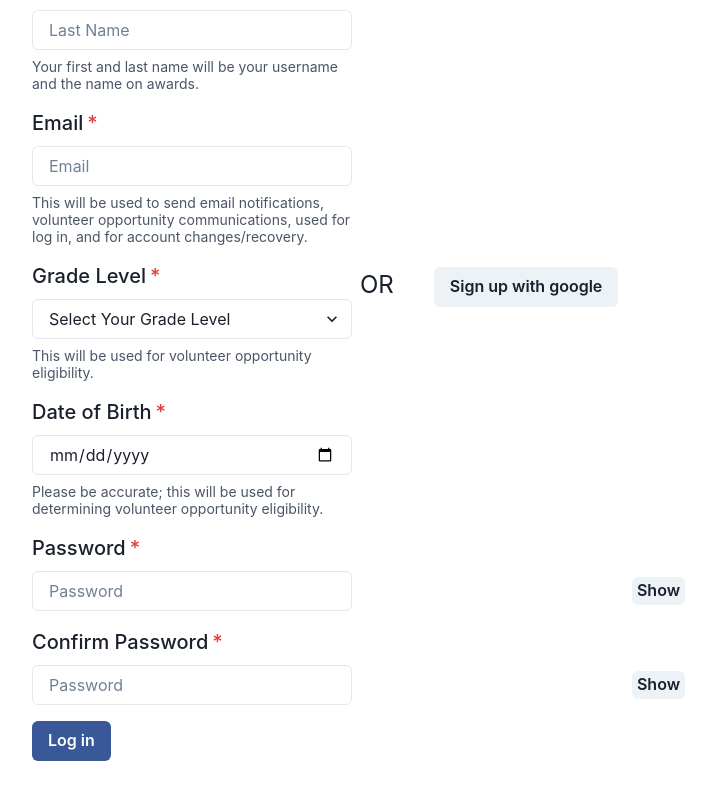
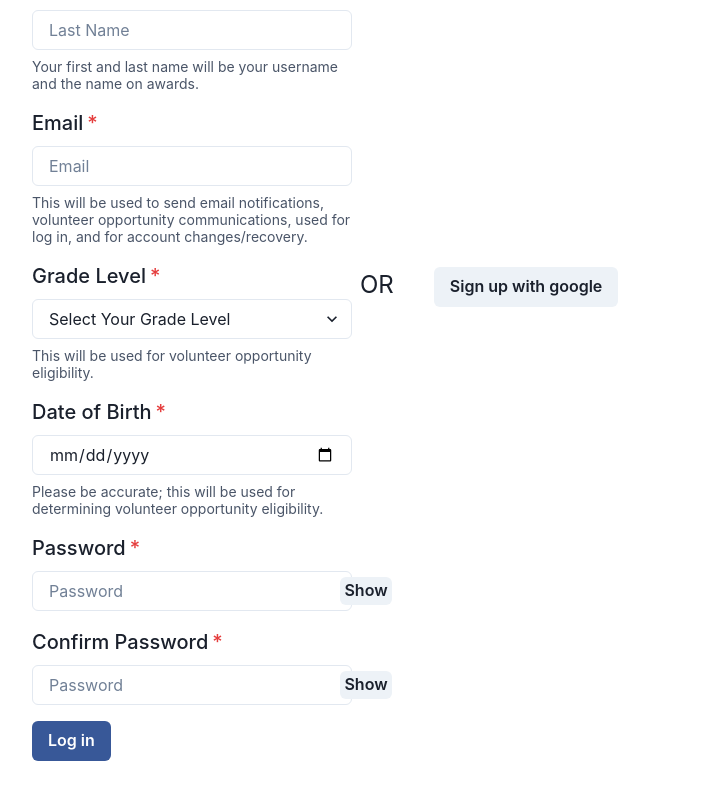
Before and after one commit to uvadhar11/Volunteer-Hub, a React (Create React App) app in the folder app/: page /sign-up in a window 1280 px wide. Shown: the part 410-1210 px from the top of the page, without its empty margins (344-1060 px from the left). Built offline with nearby package versions, Linux system fonts and the light colour scheme.

Commit message:
Moved firebase stuff into own file to keep dry

```diff
--- a/app/src/components/log-in.js
+++ b/app/src/components/log-in.js
@@ -14,30 +14,8 @@ import {
 // import React, { useEffect } from "react";
 import NavBar from "./navbar";
 import { useNavigate } from "react-router-dom";
-
-// Import the functions you need from the SDKs you need
-import { initializeApp } from "firebase/app";
-import { getAnalytics } from "firebase/analytics";
-import { getAuth, signInWithEmailAndPassword } from "firebase/auth";
-// TODO: Add SDKs for Firebase products that you want to use
-// https://firebase.google.com/docs/web/setup#available-libraries
-
-// Your web app's Firebase configuration
-// For Firebase JS SDK v7.20.0 and later, measurementId is optional
-const firebaseConfig = {
-  apiKey: "AIzaSyCxxj17SlXivIeQczKJrDspmtjy0ZP_49k",
-  authDomain: "volunteer-1856e.firebaseapp.com",
-  projectId: "volunteer-1856e",
-  storageBucket: "volunteer-1856e.appspot.com",
-  messagingSenderId: "949286570426",
-  appId: "1:949286570426:web:a05b0208f9ab36b7d33583",
-  measurementId: "G-N346BNHXPS",
-};
-
-// Initialize Firebase
-const app = initializeApp(firebaseConfig);
-const analytics = getAnalytics(app);
-const auth = getAuth(app);
+import { auth } from "../firebase";
+import { signInWithEmailAndPassword } from "firebase/auth";
 
 function LogIn() {
   const emailRef = useRef(null);
--- a/app/src/components/sign-up.js
+++ b/app/src/components/sign-up.js
@@ -111,7 +111,7 @@ function SignUp() {
                     pl="1.65em"
                     pr="1.65em"
                     onClick={handleClick}
-                    ml="685"
+                    ml="100"
                   >
                     {show ? "Hide" : "Show"}
                   </Button>
@@ -138,7 +138,7 @@ function SignUp() {
                     pl="1.65em"
                     pr="1.65em"
                     onClick={handleClickConfirm}
-                    ml="685"
+                    ml="100"
                   >
                     {showConfirm ? "Hide" : "Show"}
                   </Button>
--- a/app/src/firebase.js
+++ b/app/src/firebase.js
@@ -1,114 +1,23 @@
-// // Import the functions you need from the SDKs you need
-// import { initializeApp } from "firebase/app";
-// import { getAnalytics } from "firebase/analytics";
-// import {
-//   getAuth,
-//   connectAuthEmulator,
-//   signInWithEmailAndPassword,
-//   createUserWithEmailAndPassword,
-//   onAuthStateChanged,
-//   signOut,
-// } from "firebase/auth";
-// import { getFirestore, collection, getDocs } from "firebase/firestore/lite";
-// // TODO: Add SDKs for Firebase products that you want to use
-// // https://firebase.google.com/docs/web/setup#available-libraries
+// Import the functions you need from the SDKs you need
+import { initializeApp } from "firebase/app";
+import { getAnalytics } from "firebase/analytics";
+import { getAuth, signInWithEmailAndPassword } from "firebase/auth";
+// TODO: Add SDKs for Firebase products that you want to use
+// https://firebase.google.com/docs/web/setup#available-libraries
 
-// // Your web app's Firebase configuration
-// // For Firebase JS SDK v7.20.0 and later, measurementId is optional
-// const firebaseConfig = {
-//   apiKey: "AIzaSyCxxj17SlXivIeQczKJrDspmtjy0ZP_49k",
-//   authDomain: "volunteer-1856e.firebaseapp.com",
-//   projectId: "volunteer-1856e",
-//   storageBucket: "volunteer-1856e.appspot.com",
-//   messagingSenderId: "949286570426",
-//   appId: "1:949286570426:web:fd9fdda5b2e04e28d33583",
-//   measurementId: "G-ES0M0P2DY7",
-// };
+// Your web app's Firebase configuration
+// For Firebase JS SDK v7.20.0 and later, measurementId is optional
+const firebaseConfig = {
+  apiKey: "AIzaSyCxxj17SlXivIeQczKJrDspmtjy0ZP_49k",
+  authDomain: "volunteer-1856e.firebaseapp.com",
+  projectId: "volunteer-1856e",
+  storageBucket: "volunteer-1856e.appspot.com",
+  messagingSenderId: "949286570426",
+  appId: "1:949286570426:web:a05b0208f9ab36b7d33583",
+  measurementId: "G-N346BNHXPS",
+};
 
-// // Initialize Firebase
-// const app = initializeApp(firebaseConfig);
-// const analytics = getAnalytics(app);
-// const firestore = getAuth(app);
-
-// // firebase stuff
-// const auth = getAuth(app);
-// // Connect the authentication emulator. Without this, it will probably use the real app stuff. (take it out, MIGHT have to add something else though.)
-// // connectAuthEmulator(auth, "http://localhost:3000");
-
-// export const loginEmailPassword = async (auth, loginEmail, loginPassword) => {
-//   // const loginEmail =
-//   // const loginPassword =
-
-//   // const userCredential = await signInWithEmailAndPassword(
-//   //   auth,
-//   //   loginEmail,
-//   //   loginPassword
-//   // );
-
-//   try {
-//     const userCredential = await signInWithEmailAndPassword(
-//       auth,
-//       loginEmail,
-//       loginPassword
-//     );
-//     console.log(userCredential.user);
-//   } catch (error) {
-//     console.log(error);
-//     // showLogInError(error);
-//     console.log("Wrong pass.");
-//   }
-// };
-
-// export const createAccount = async (auth, loginEmail, loginPassword) => {
-//   // const userCredential = await signInWithEmailAndPassword(
-//   //   auth,
-//   //   loginEmail,
-//   //   loginPassword
-//   // );
-
-//   try {
-//     const userCredential = await createUserWithEmailAndPassword(
-//       auth,
-//       loginEmail,
-//       loginPassword
-//     );
-//     console.log(userCredential.user);
-//   } catch (error) {
-//     console.log(error);
-//     // showLogInError(error);
-//     console.log("Wrong pass.");
-//   }
-// };
-
-// // Detect Authentication State
-// // onAuthStateChanged(auth, (user) => {
-// //   if (user != null) {
-// //     console.log("Logged In!");
-// //   } else {
-// //     console.log("No User!");
-// //   }
-// // });
-
-// // async function getCities(firestore) {
-// //   const citiesCol = collection(firestore, "cities");
-// //   const citySnapshot = await getDocs(citiesCol);
-// //   const cityList = citySnapshot.docs.map((doc) => doc.data());
-// //   return cityList;
-// // }
-
-// export const monitorAuthState = async () => {
-//   onAuthStateChanged(auth, (user) => {
-//     if (user) {
-//       console.log(user);
-//       // tell user is logged in and stuff (go to home)
-//     } else {
-//       console.log("Not logged in");
-//     }
-//   });
-// };
-
-// export const logout = async () => {
-//   await signOut(auth);
-// };
-
-// export default app;
+// Initialize Firebase
+export const app = initializeApp(firebaseConfig);
+export const analytics = getAnalytics(app);
+export const auth = getAuth(app);
```
